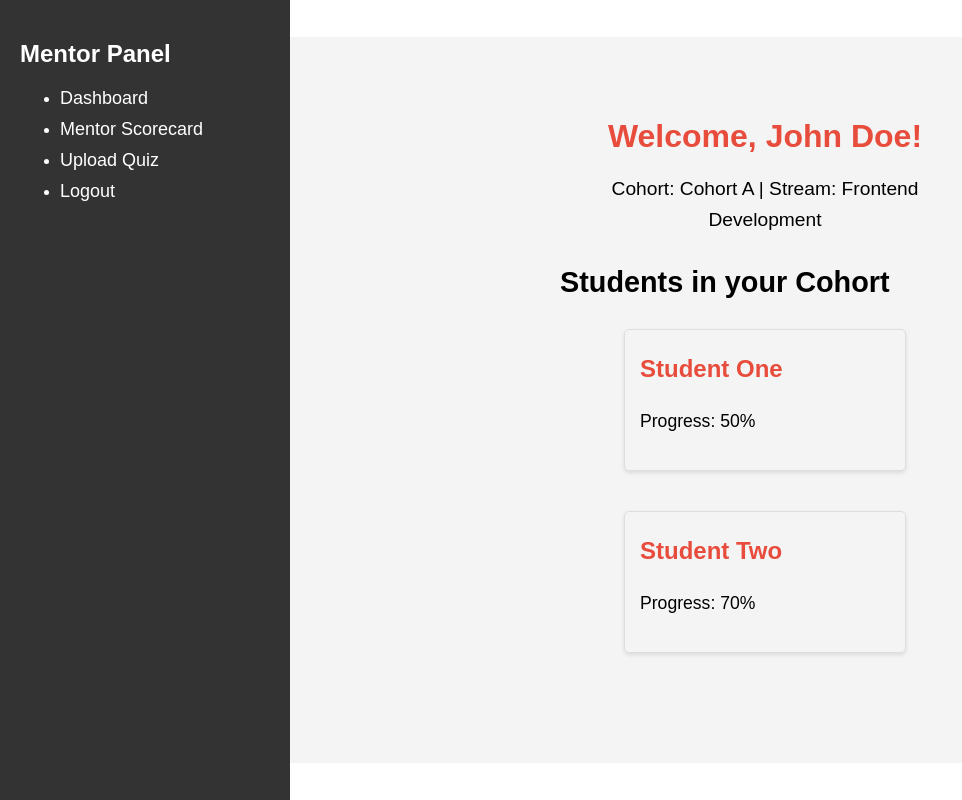
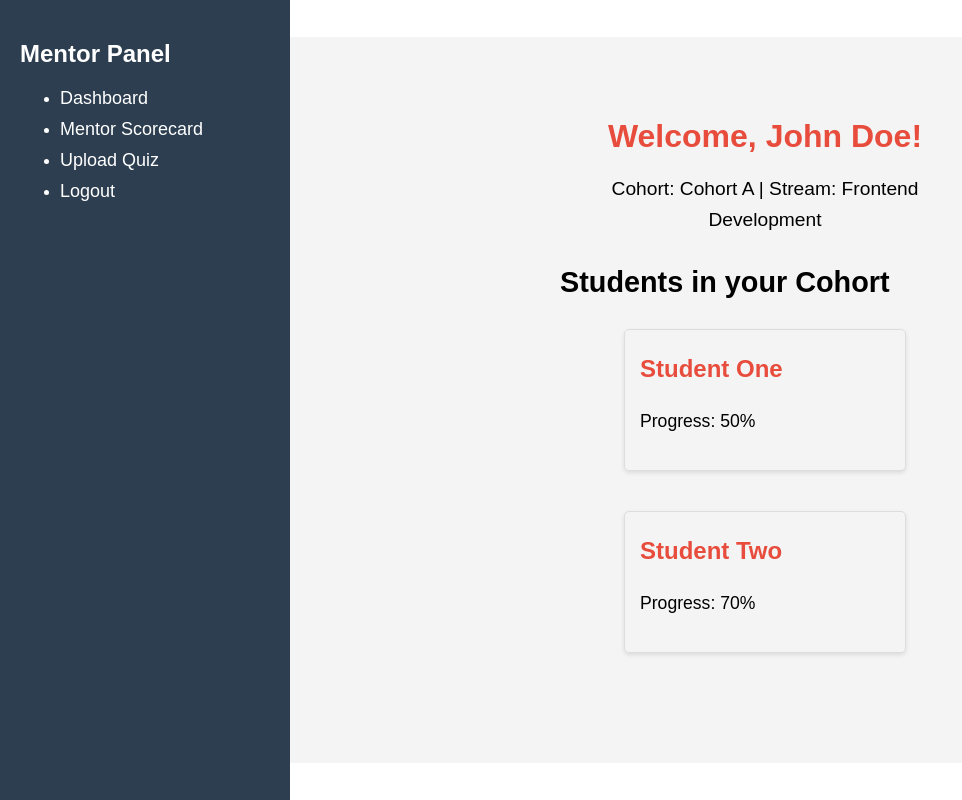
Before and after one commit to Databaes-FNB/CMS-Frontend, a React (Create React App) app: page /mentor/MentorDashboard in a window 1280 px wide. Shown: the whole page, without its empty margins (0-962 px from the left). Built offline with nearby package versions, Linux system fonts and the light colour scheme.

Commit message:
Update MentorSidebar.css
Changed color scheme

```diff
--- a/src/components/Mentor/MentorSidebar.css
+++ b/src/components/Mentor/MentorSidebar.css
@@ -6,7 +6,7 @@
 
 .mentor-sidebar {
   width: 250px;
-  background-color: #333;
+  background-color: #2c3e50;
   color: white;
   position: fixed;
   top: 0;
```
